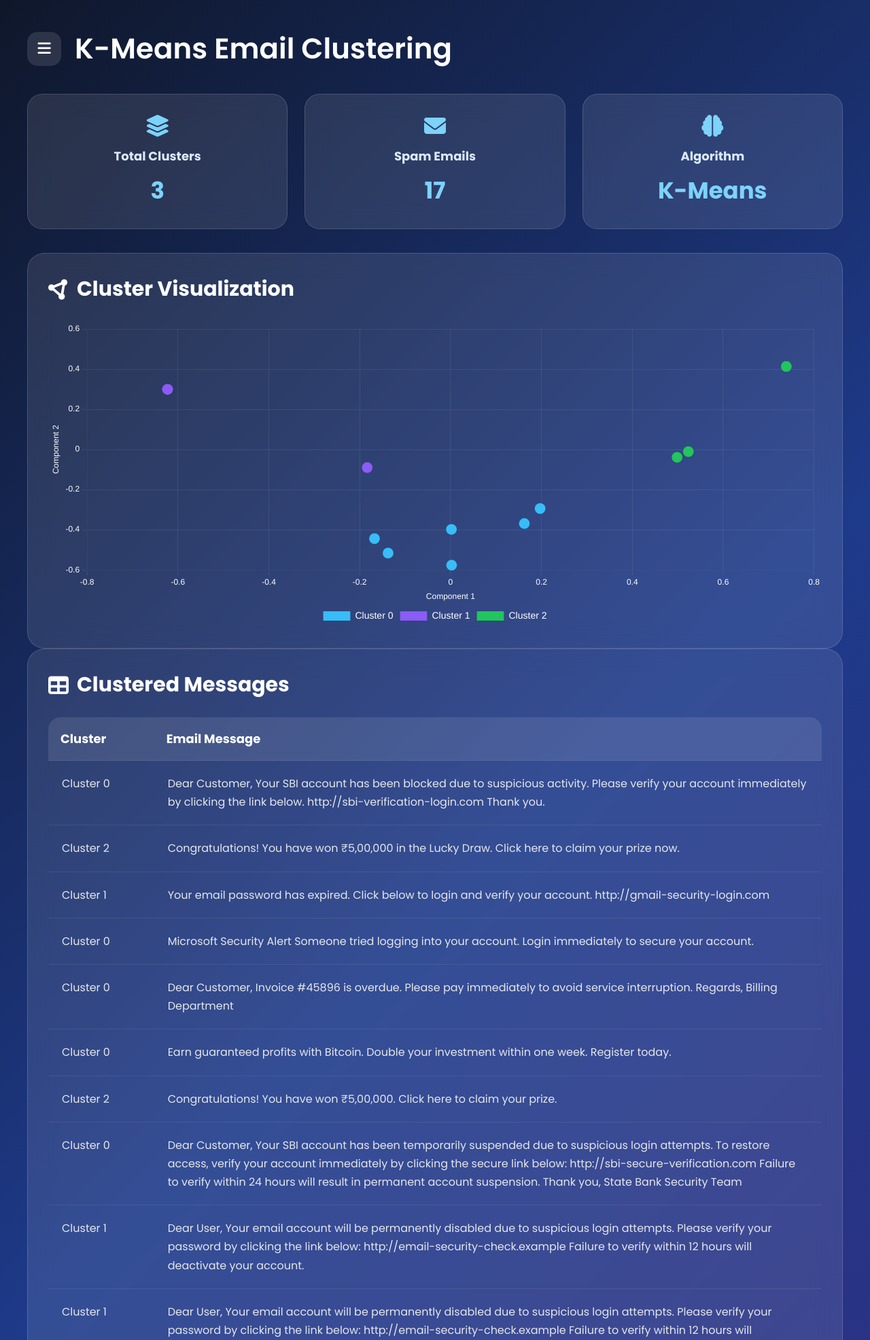
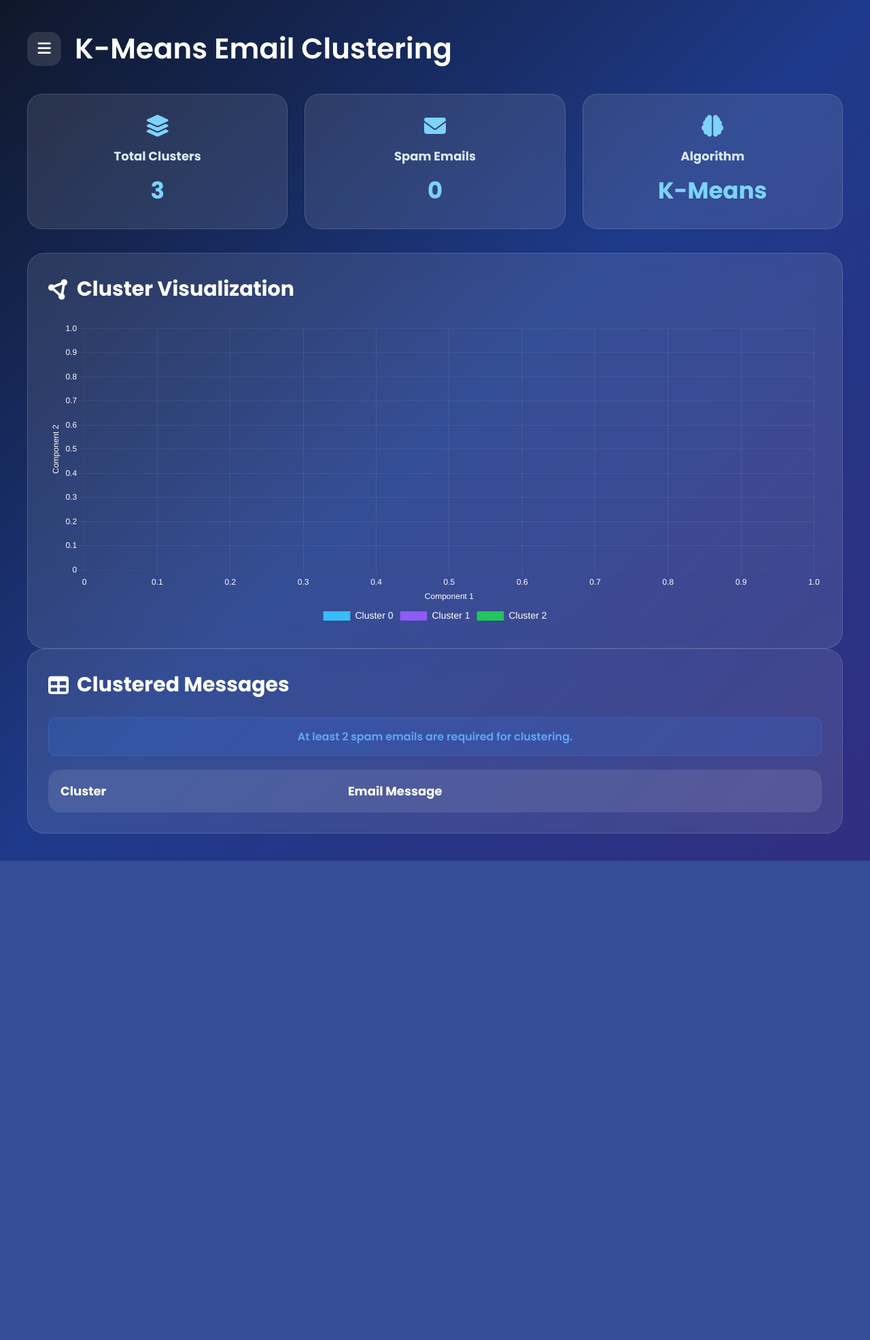
Before and after one commit to kavidarshiniirs-developer/SpamEmailDetector, a Flask app: page /clustering in a window 1280 px wide. Shown: the top 1971 px of the page at 68% size. After the commit the page ends 1266 px from the top, so only its background shows below. Run offline with Flask 3, Linux system fonts and the light colour scheme; a user stored in the database is signed in; data comes from the database, SQL or seed files in the repository; both versions use the stored data as it was after the commit; lists and menus that the app fills with data are empty; parts of the project's set-up code (start-up, migrations or seed data) failed here and were passed over.

Commit message:
Improving and testing User Experience

```diff
--- a/app.py
+++ b/app.py
@@ -109,7 +109,8 @@ def login_user():
     if bcrypt.checkpw(password.encode("utf-8"),
                       stored_password.encode("utf-8")):
 
-        session["user_email"] = email
+        session["user_email"] = user[2]      # Email
+        session["user_name"] = user[1]
         flash("Login Successful!", "success")
 
         return redirect(url_for("dashboard"))
@@ -173,17 +174,33 @@ def register():
 
 @app.route("/dashboard")
 def dashboard():
+    user_email = session.get("user_email")
+
+    if not user_email:
+        return redirect(url_for("login"))
 
     conn = sqlite3.connect("spam.db")
     cursor = conn.cursor()
 
-    cursor.execute("SELECT COUNT(*) FROM scan_history")
+    cursor.execute(
+    "SELECT COUNT(*) FROM scan_history WHERE email=?",
+    (user_email,)
+)
+
     total = cursor.fetchone()[0]
 
-    cursor.execute("SELECT COUNT(*) FROM scan_history WHERE prediction='Spam'")
+    cursor.execute(
+    "SELECT COUNT(*) FROM scan_history WHERE email=? AND prediction='Spam'",
+    (user_email,)
+)
+
     spam = cursor.fetchone()[0]
 
-    cursor.execute("SELECT COUNT(*) FROM scan_history WHERE prediction='Not Spam'")
+    cursor.execute(
+    "SELECT COUNT(*) FROM scan_history WHERE email=? AND prediction='Not Spam'",
+    (user_email,)
+)
+
     safe = cursor.fetchone()[0]
 
     categories = [
@@ -197,11 +214,17 @@ def dashboard():
     counts = []
 
     for category in categories:
+
         cursor.execute(
-            "SELECT COUNT(*) FROM scan_history WHERE category=?",
-            (category,)
-        )
-        counts.append(cursor.fetchone()[0])
+        """
+        SELECT COUNT(*)
+        FROM scan_history
+        WHERE email=? AND category=?
+        """,
+        (user_email, category)
+    )
+
+    counts.append(cursor.fetchone()[0])
 
     conn.close()
 
@@ -275,13 +298,14 @@ def predict():
     conn = sqlite3.connect("spam.db")
     cursor = conn.cursor()
 
+    user_email = session.get("user_email")
     cursor.execute("""
         INSERT INTO scan_history
         (email, message, prediction, category)
         VALUES (?, ?, ?, ?)
         """,
     (
-        "Current User",   # We'll replace this with the logged-in user's email later
+        user_email,
         message,
         result,
         category
@@ -300,10 +324,23 @@ def predict():
 @app.route("/history")
 def history():
 
+    user_email = session.get("user_email")
+
+    if not user_email:
+        return redirect(url_for("login"))
+
     conn = sqlite3.connect("spam.db")
     cursor = conn.cursor()
 
-    cursor.execute("SELECT * FROM scan_history")
+    cursor.execute(
+        """
+        SELECT *
+        FROM scan_history
+        WHERE email=?
+        ORDER BY id DESC
+        """,
+        (user_email,)
+    )
 
     rows = cursor.fetchall()
 
@@ -320,10 +357,15 @@ def delete_history(id):
     conn = sqlite3.connect("spam.db")
     cursor = conn.cursor()
 
+    user_email = session.get("user_email")
+
     cursor.execute(
-        "DELETE FROM scan_history WHERE id=?",
-        (id,)
-    )
+    """
+    DELETE FROM scan_history
+    WHERE id=? AND email=?
+    """,
+    (id, user_email)
+)
 
     conn.commit()
     conn.close()
@@ -338,7 +380,12 @@ def clear_history():
     conn = sqlite3.connect("spam.db")
     cursor = conn.cursor()
 
-    cursor.execute("DELETE FROM scan_history")
+    user_email = session.get("user_email")
+
+    cursor.execute(
+    "DELETE FROM scan_history WHERE email=?",
+    (user_email,)
+)
 
     conn.commit()
     conn.close()
@@ -350,14 +397,20 @@ def clear_history():
 @app.route("/clustering")
 def clustering():
 
+    user_email = session.get("user_email")
+
+    if not user_email:
+        return redirect(url_for("login"))
+
     conn = sqlite3.connect("spam.db")
     cursor = conn.cursor()
 
+    # Get only the logged-in user's spam messages
     cursor.execute("""
         SELECT message
         FROM scan_history
-        WHERE prediction='Spam'
-    """)
+        WHERE email=? AND prediction='Spam'
+    """, (user_email,))
 
     rows = cursor.fetchall()
 
@@ -365,18 +418,21 @@ def clustering():
 
     messages = [row[0] for row in rows]
 
+    # If there are fewer than 2 spam messages,
+    # clustering cannot be performed
     if len(messages) < 2:
         return render_template(
-            "clustering.html",
-            clusters=[],
-            cluster_counts=[0,0,0]
-        )
+        "clustering.html",
+        clusters=[],
+        cluster_counts=[0,0,0],
+        message="At least 2 spam emails are required for clustering."
+    )
 
-    # TF-IDF
-    vectorizer = TfidfVectorizer(stop_words="english")
-    X = vectorizer.fit_transform(messages)
+    # Convert messages into TF-IDF vectors
+    tfidf = TfidfVectorizer(stop_words="english")
+    X = tfidf.fit_transform(messages)
 
-    # K-Means
+    # Apply K-Means
     kmeans = KMeans(
         n_clusters=3,
         random_state=42,
@@ -385,38 +441,24 @@ def clustering():
 
     labels = kmeans.fit_predict(X)
 
-    # Reduce dimensions for scatter plot
-    pca = PCA(n_components=2)
-    points = pca.fit_transform(X.toarray())
-
     results = []
 
-    cluster_counts = [0,0,0]
-
     for i in range(len(messages)):
-
-        cluster_counts[labels[i]] += 1
-
         results.append({
-
             "message": messages[i],
-
-            "cluster": int(labels[i]),
-
-            "x": float(points[i][0]),
-
-            "y": float(points[i][1])
-
+            "cluster": int(labels[i])
         })
 
+    # Count messages in each cluster
+    cluster_counts = [0, 0, 0]
+
+    for label in labels:
+        cluster_counts[label] += 1
+
     return render_template(
-
         "clustering.html",
-
         clusters=results,
-
         cluster_counts=cluster_counts
-
     )
 
 @app.route("/profile")
--- a/static/css/clustering.css
+++ b/static/css/clustering.css
@@ -261,3 +261,23 @@ table{
     margin-top:20px;
 
 }
+
+.info-message{
+
+    margin:20px 0;
+
+    padding:15px;
+
+    border-radius:12px;
+
+    background:rgba(59,130,246,.15);
+
+    color:#60a5fa;
+
+    text-align:center;
+
+    font-weight:600;
+
+    border:1px solid rgba(59,130,246,.35);
+
+}
--- a/templates/clustering.html
+++ b/templates/clustering.html
@@ -124,6 +124,11 @@
             Clustered Messages
 
         </h2>
+        {% if message %}
+<div class="info-message">
+    {{ message }}
+</div>
+{% endif %}
 
         <table>
 
--- a/templates/dashboard.html
+++ b/templates/dashboard.html
@@ -102,7 +102,7 @@
     </div>
     <script src="https://cdn.jsdelivr.net/npm/chart.js"></script>
 
-    <script src="https://cdn.jsdelivr.net/npm/chart.js"></script>
+
 
 <script>
 
```
Also changed, not shown: static/css/profile.css (+48 -0 lines), templates/detect.html (+22 -1 lines), spam.db.
